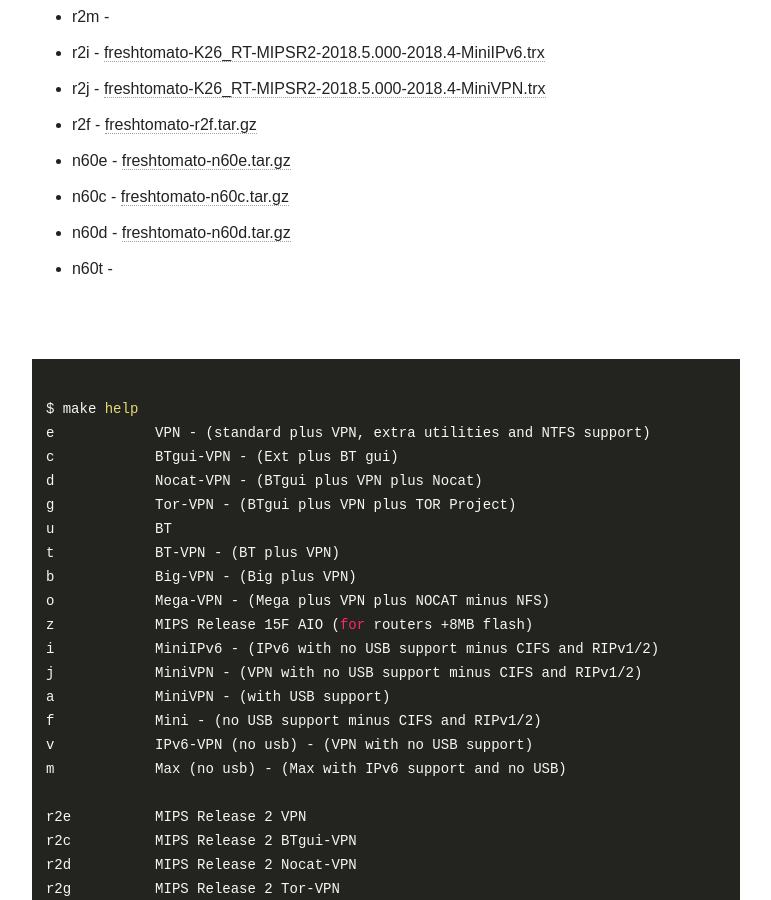
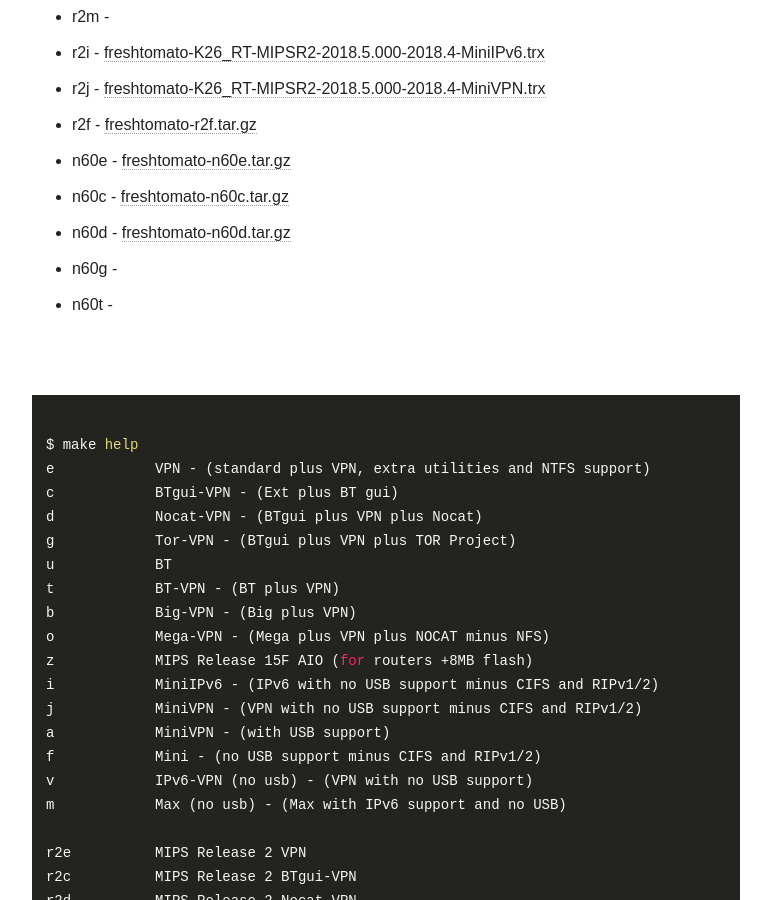
Before and after one commit to oglopss/freshtomato-mips-ci-jekyll, a Jekyll site: the page built from index.html, in a window 1280 px wide and 900 px high, scrolled down 1567 px. Shown: the whole window, without its empty margins (254-1025 px from the left). Built offline with Jekyll 4.4.1, drawn with Linux system fonts in a browser that asks for light colours; nearby versions of some CDN libraries.

Commit message:
Travis build 40 n60g pushed to gh-pages

```diff
--- a/_data/ss.yml
+++ b/_data/ss.yml
@@ -34,3 +34,4 @@
   - 0032 n60c freshtomato-n60c.tar.gz
   - 0033 n60d freshtomato-n60d.tar.gz
   - 0035 n60t
+  - 0034 n60g
```
